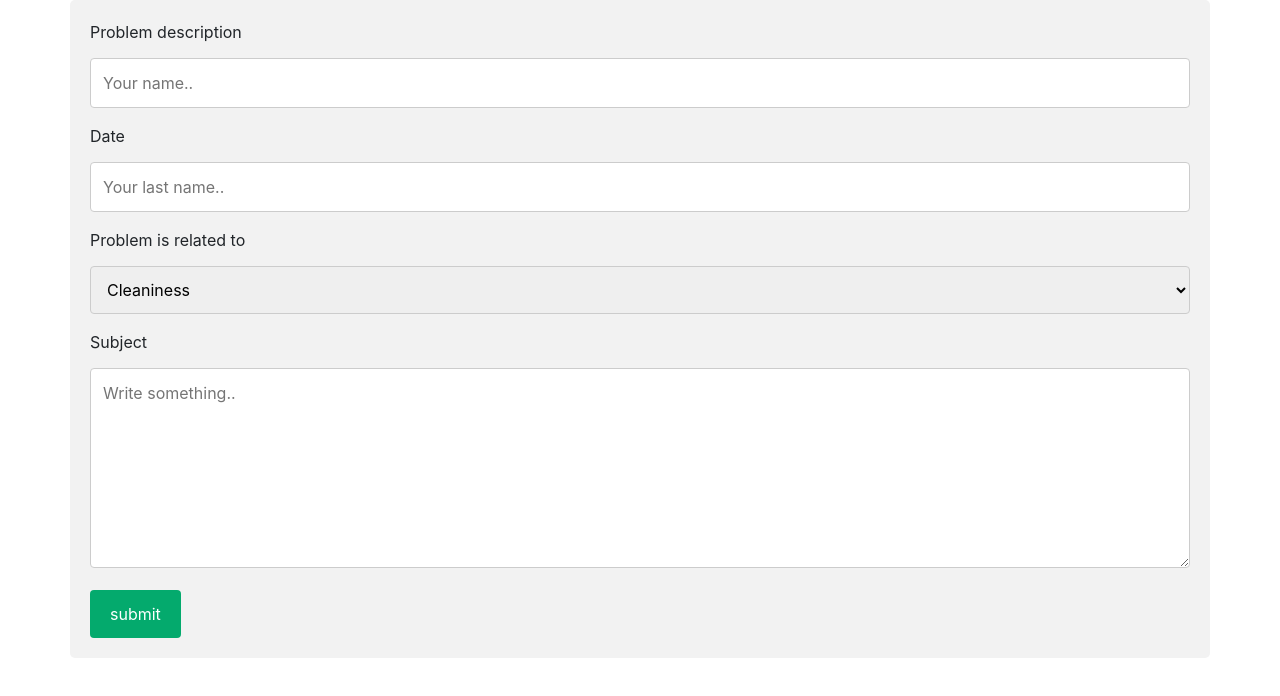
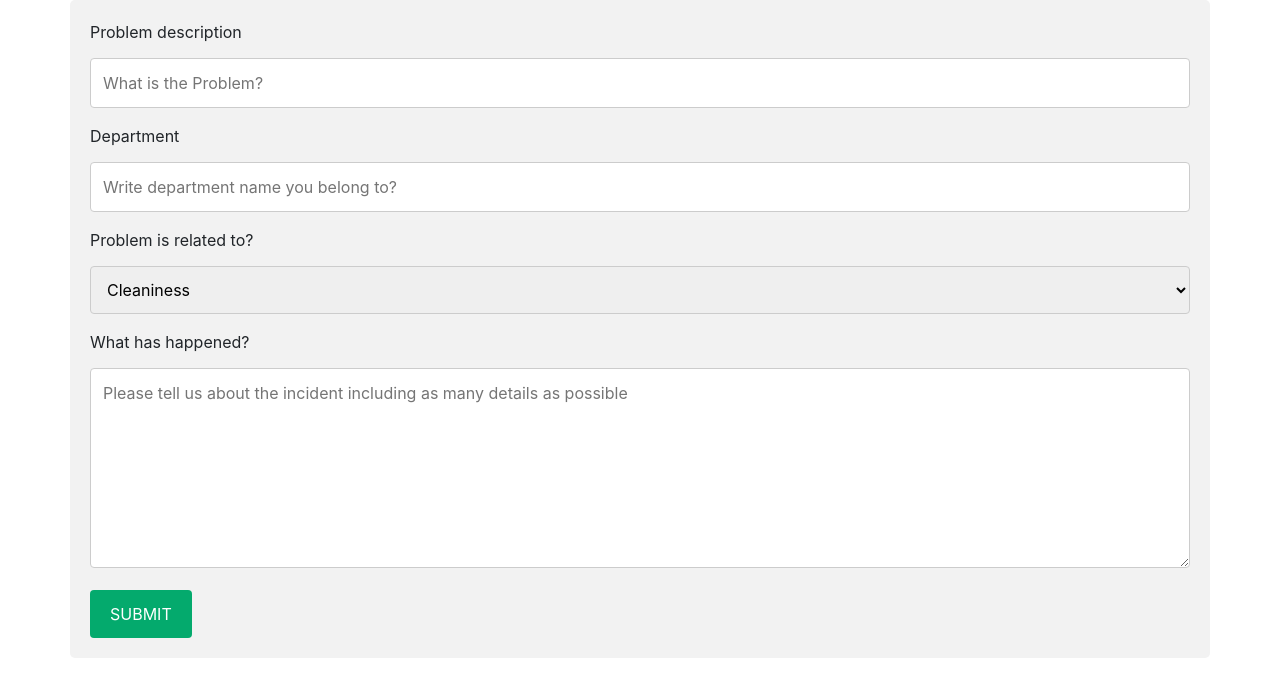
Before and after one commit to tk84274/Issue_solver, a plain HTML site: page issues.html in a window 1280 px wide. Drawn offline with nearby package versions, Linux system fonts and the light colour scheme.

Commit message:
Update issues.html

```diff
--- a/issues.html
+++ b/issues.html
@@ -19,23 +19,24 @@
         <form >
 
           <label for="fname">Problem description</label>
-          <input type="text" id="fname" name="firstname" placeholder="Your name..">
+          <input type="text" id="fname" name="firstname" placeholder="What is the Problem?">
 
-          <label for="lname">Date</label>
-          <input type="text" id="lname" name="lastname" placeholder="Your last name..">
+          <label for="lname">Department</label>
+          <input type="text" id="lname" name="lastname" placeholder="Write department name you belong to?">
 
-          <label for="country">Problem is related to</label>
+          <label for="country">Problem is related to?</label>
           <select id="country" name="country">
             <option value="Cleaniness">Cleaniness</option>
             <option value="Bullying and Ragging">Bullying and Ragging</option>
             <option value="Infrastructure">Infrastructure</option>
+            <option value="Other">Other</option>
           </select>
 
-          <label for="subject">Subject</label>
-          <textarea id="subject" name="subject" placeholder="Write something.." style="height:200px"></textarea>
+          <label for="subject">What has happened?</label>
+          <textarea id="subject" name="subject" placeholder="Please tell us about the incident including as many details as possible" style="height:200px"></textarea>
 
           <form action="submitted.html">
-            <input type="submit" value="submit" />
+            <input type="submit" value="SUBMIT" />
         </form>
 
 
```
